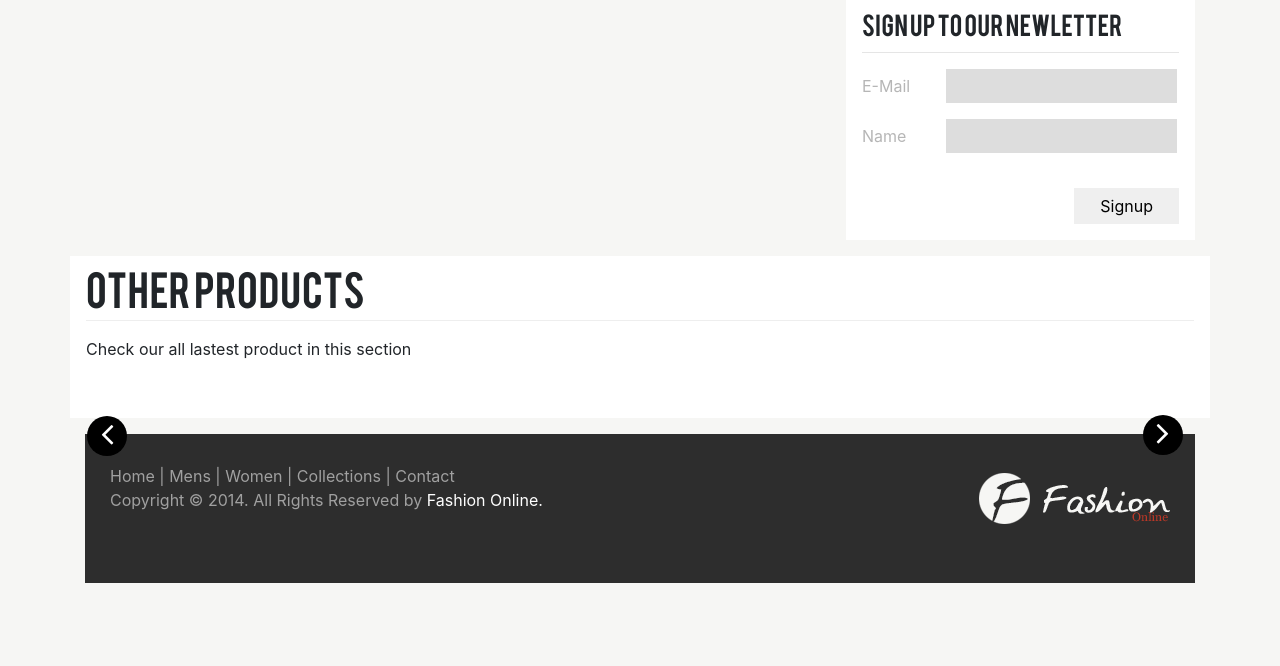
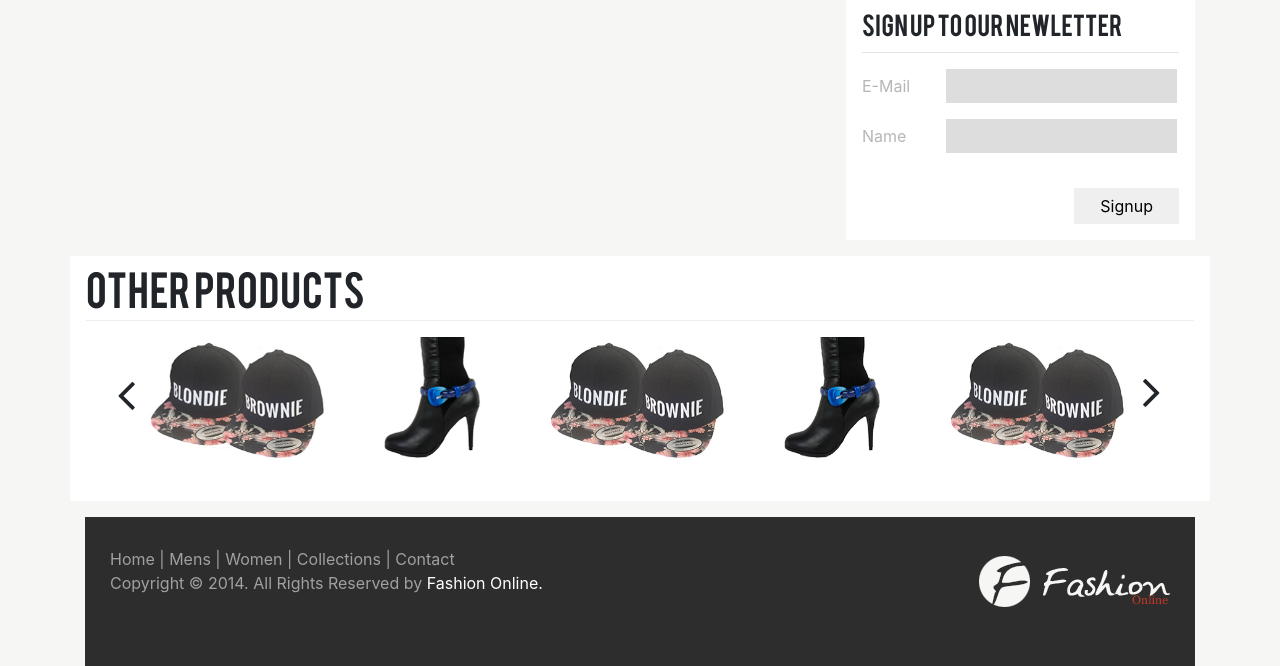
Before and after one commit to kebabmix/Fashion-Online, a PHP site: page / in a window 1280 px wide. Shown: the part 663-1329 px from the top of the page. Before the commit the page ends 1246 px from the top, so only its background shows below. Run offline with PHP 8.4, Linux system fonts and the light colour scheme; some libraries are stand-ins or nearby versions.

Commit message:
slider img added

```diff
--- a/public_html/content/css/style.css
+++ b/public_html/content/css/style.css
@@ -113,9 +113,8 @@
         display: flex;
     }
 }
-
 .owl-next, .owl-prev {
-    font-size: 3rem!important;
+    font-size: 50px!important;
     display: block!IMPORTANT;
     border:0px solid black;
     width: 15px;
@@ -125,25 +124,12 @@
 
 .owl-prev {
     top: 5%;
-    margin-left: -60px;
+    margin-left: -30px;
 }
 
 .owl-next {
     top: 3%;
     right: -25px;
-}
-
-.owl-prev i, .owl-next i {
-    background: #000;
-    color: #fff;
-    width: 40px;
-    height: 40px;
-    border-radius: 50%;
-    font-size: 35px;
-}
-
-.owl-prev:focus, .owl-next:focus {
-    outline: none;
 }
 
 .carousel {
--- a/public_html/index.php
+++ b/public_html/index.php
@@ -28,16 +28,16 @@
 <!--- OWL SLIDER SECTION START --->
 <section class="row carousel">
     <h1>other products</h1>
-    <p>Check our all lastest product in this section</p>
     <div class="col-md-11">
         <div class="owl-carousel">
-            <div><img src="http://via.placeholder.com/300x200" alt=""></div>
-            <div><img src="http://via.placeholder.com/300x200" alt=""></div>
-            <div><img src="http://via.placeholder.com/300x200" alt=""></div>
-            <div><img src="http://via.placeholder.com/300x200" alt=""></div>
-            <div><img src="http://via.placeholder.com/300x200" alt=""></div>
-            <div><img src="http://via.placeholder.com/300x200" alt=""></div>
-            <div><img src="http://via.placeholder.com/300x200" alt=""></div>
+            <div><a href="#"><img src="content/img/s-l1600_300x200.jpg" alt="s-l1600-300x200" width="100%"></a></div>
+            <div><a href="#"><img src="content/img/s-l1601_300x200.jpg" alt="s-l1601-300x200" width="100%"></a></div>
+            <div><a href="#"><img src="content/img/s-l1600_300x200.jpg" alt="s-l1600-300x200" width="100%"></a></div>
+            <div><a href="#"><img src="content/img/s-l1601_300x200.jpg" alt="s-l1601-300x200" width="100%"></a></div>
+            <div><a href="#"><img src="content/img/s-l1600_300x200.jpg" alt="s-l1600-300x200" width="100%"></a></div>
+            <div><a href="#"><img src="content/img/s-l1601_300x200.jpg" alt="s-l1601-300x200" width="100%"></a></div>
+            <div><a href="#"><img src="content/img/s-l1600_300x200.jpg" alt="s-l1600-300x200" width="100%"></a></div>
+            <div><a href="#"><img src="content/img/s-l1601_300x200.jpg" alt="s-l1601-300x200" width="100%"></a></div>
         </div>
     </div>
 </section>
```
Also changed, not shown: public_html/content/img/s-l1600.jpg (added), public_html/content/img/s-l1600_300x200.jpg (added), public_html/content/img/s-l1601.jpg (added), public_html/content/img/s-l1601_300x200.jpg (added), public_html/content/img/s-l500.jpg (added), public_html/content/img/s-l500_300x200.jpg (added), 2 other files.
